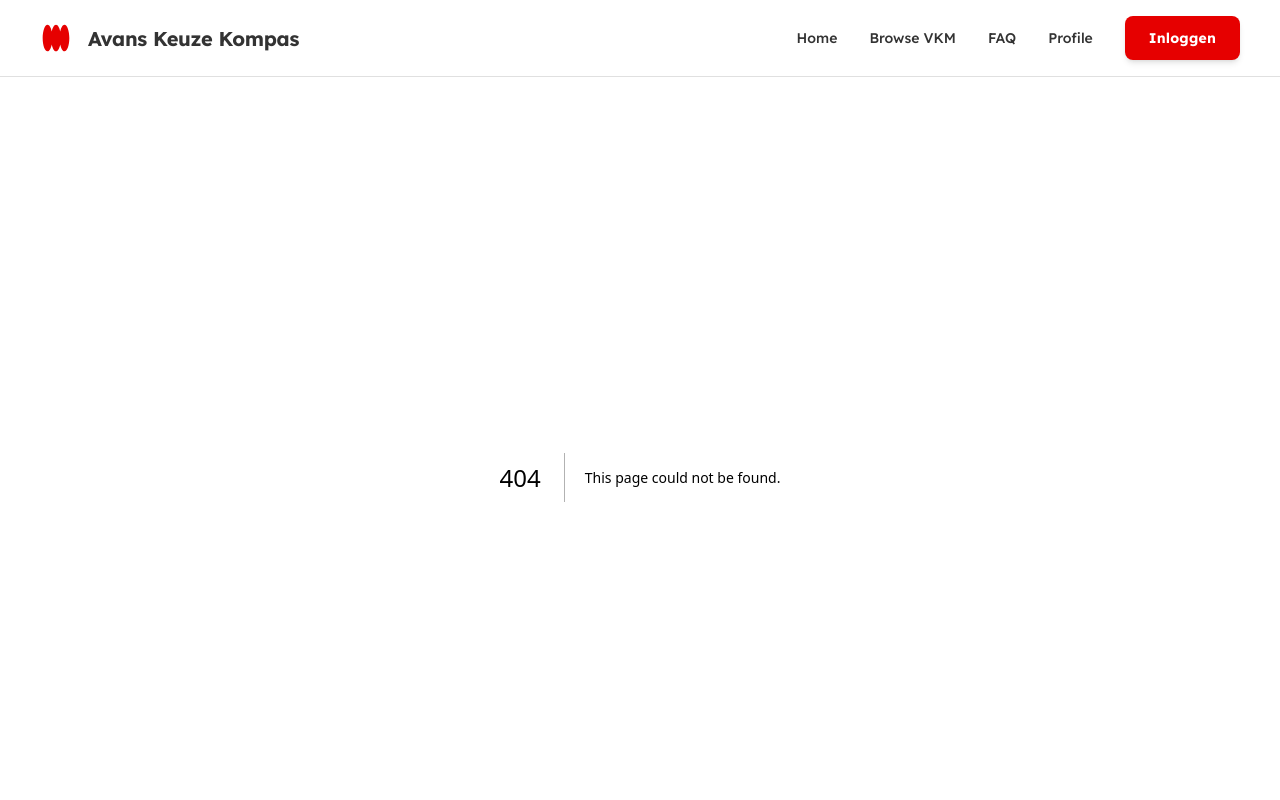
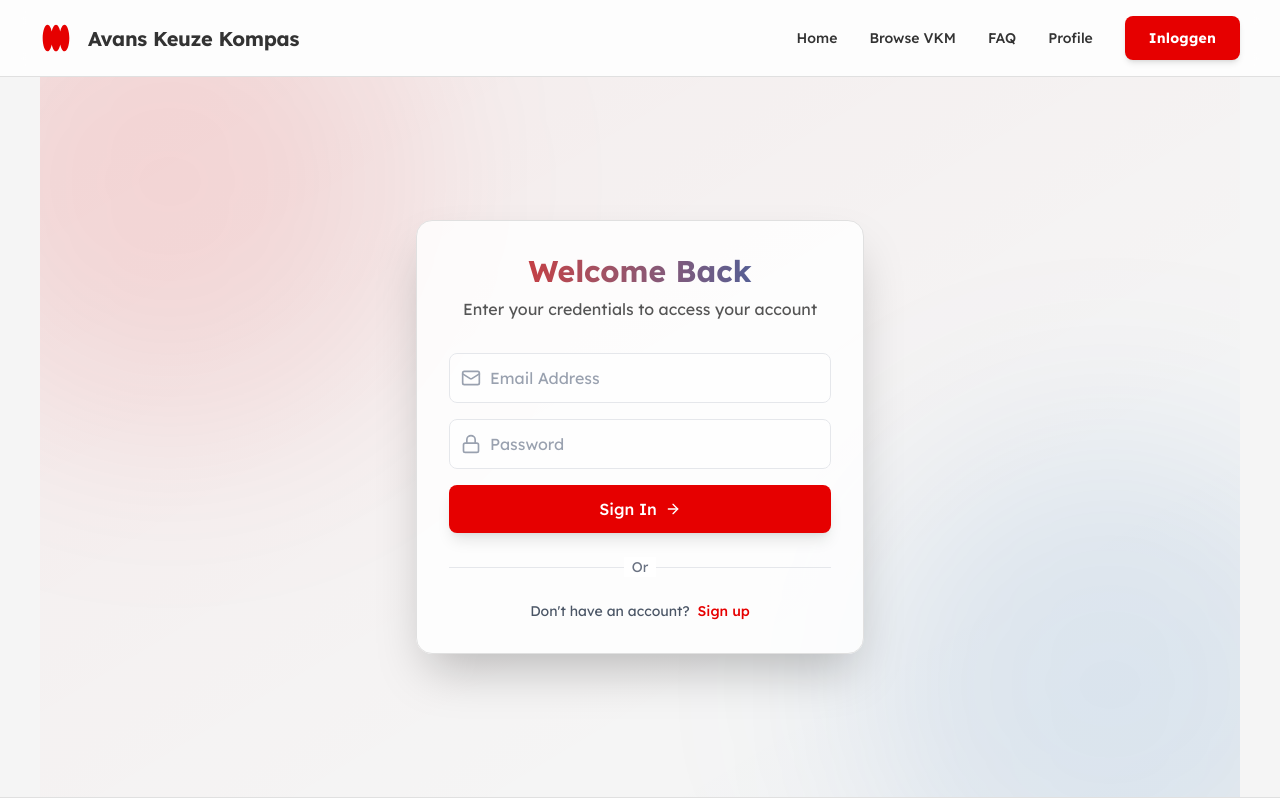
Before and after one commit to Yazan26/avanskieskompas_lu3, a Next.js app: page /login in a window 1280 px wide. Before the commit this address had no page. Shown: the top 800 px of the page. Built offline with nearby package versions, Linux system fonts and the light colour scheme.

Commit message:
feat: Implement user authentication with dedicated login/registration forms and a new navigation bar.

```diff
--- /dev/null
+++ b/src/app/login/page.tsx
@@ -0,0 +1,18 @@
+import AuthForm from "@/components/auth/AuthForm";
+
+export default function LoginPage() {
+  return (
+    <div className="min-h-[calc(100vh-80px)] w-full flex items-center justify-center p-4 relative overflow-hidden">
+      {/* Animated background gradient */}
+      <div className="pointer-events-none absolute inset-0 -z-10 bg-gradient-to-br from-[var(--color-primary)]/5 via-transparent to-[var(--color-accent)]/5 animate-gradient" />
+
+      {/* Abstract floating shapes */}
+      <div className="absolute top-[-20%] left-[-10%] w-[500px] h-[500px] bg-[var(--color-primary)]/10 rounded-full blur-[100px] animate-float" />
+      <div className="absolute bottom-[-20%] right-[-10%] w-[500px] h-[500px] bg-[var(--color-accent)]/10 rounded-full blur-[100px] animate-float delay-500" />
+
+      <main className="relative z-10 w-full max-w-md animate-scale-in">
+        <AuthForm />
+      </main>
+    </div>
+  );
+}
--- /dev/null
+++ b/src/components/auth/AuthForm.tsx
@@ -0,0 +1,208 @@
+"use client";
+
+import { useState } from "react";
+import { motion, AnimatePresence } from "framer-motion";
+import { User, Lock, Mail, ArrowRight, Loader2, AlertCircle } from "lucide-react";
+import clsx from "clsx";
+
+type AuthMode = "login" | "register";
+
+export default function AuthForm() {
+  const [mode, setMode] = useState<AuthMode>("login");
+  const [isLoading, setIsLoading] = useState(false);
+  const [error, setError] = useState<string | null>(null);
+  const [success, setSuccess] = useState<string | null>(null);
+
+  const [formData, setFormData] = useState({
+    email: "",
+    password: "",
+    name: "",
+  });
+
+  const toggleMode = () => {
+    setMode(mode === "login" ? "register" : "login");
+    setError(null);
+    setSuccess(null);
+  };
+
+  const handleChange = (e: React.ChangeEvent<HTMLInputElement>) => {
+    setFormData({ ...formData, [e.target.name]: e.target.value });
+  };
+
+  const handleSubmit = async (e: React.FormEvent) => {
+    e.preventDefault();
+    setIsLoading(true);
+    setError(null);
+    setSuccess(null);
+
+    const baseUrl = "http://localhost:3000/auth";
+    const endpoint = mode === "login" ? "/login" : "/register";
+    const url = `${baseUrl}${endpoint}`;
+
+    const body = mode === "login"
+      ? { email: formData.email, password: formData.password }
+      : { ...formData, role: "user" }; // Default role to user
+
+    try {
+      const response = await fetch(url, {
+        method: "POST",
+        headers: { "Content-Type": "application/json" },
+        body: JSON.stringify(body),
+      });
+
+      const data = await response.json();
+
+      if (!response.ok) {
+        throw new Error(data.message || data.error || "Authentication failed");
+      }
+
+      if (mode === "login") {
+        // Handle successful login (store token)
+        localStorage.setItem("token", data.token);
+        setSuccess("Login successful! Redirecting...");
+        // In a real app, you might redirect here using useRouter
+        // router.push('/dashboard');
+      } else {
+        setSuccess("Registration successful! Please log in.");
+        setTimeout(() => {
+          setMode("login");
+          setSuccess(null);
+          setFormData(prev => ({ ...prev, password: "" }));
+        }, 1500);
+      }
+    } catch (err: any) {
+      setError(err.message || "Something went wrong.");
+    } finally {
+      setIsLoading(false);
+    }
+  };
+
+  return (
+    <div className="w-full max-w-md p-8 rounded-2xl bg-[var(--color-card-light)]/80 dark:bg-[var(--color-card-dark)]/80 backdrop-blur-md shadow-2xl border border-[var(--color-border-light)] dark:border-[var(--color-border-dark)]">
+      <div className="text-center mb-8">
+        <h2 className="text-3xl font-bold bg-gradient-to-r from-[var(--color-primary)] to-[var(--color-accent)] bg-clip-text text-transparent">
+          {mode === "login" ? "Welcome Back" : "Create Account"}
+        </h2>
+        <p className="text-[var(--color-text-secondary-light)] dark:text-[var(--color-text-secondary-dark)] mt-2">
+          {mode === "login"
+            ? "Enter your credentials to access your account"
+            : "Sign up to get started"}
+        </p>
+      </div>
+
+      <form onSubmit={handleSubmit} className="space-y-4">
+        <AnimatePresence mode="popLayout">
+          {mode === "register" && (
+            <motion.div
+              initial={{ opacity: 0, height: 0 }}
+              animate={{ opacity: 1, height: "auto" }}
+              exit={{ opacity: 0, height: 0 }}
+              transition={{ duration: 0.3 }}
+            >
+              <div className="relative group">
+                <User className="absolute left-3 top-1/2 -translate-y-1/2 w-5 h-5 text-gray-400 group-focus-within:text-[var(--color-primary)] transition-colors" />
+                <input
+                  type="text"
+                  name="name"
+                  placeholder="Full Name"
+                  required={mode === "register"}
+                  value={formData.name}
+                  onChange={handleChange}
+                  className="w-full pl-10 pr-4 py-3 rounded-lg border border-gray-200 dark:border-gray-700 bg-white/50 dark:bg-black/50 focus:border-[var(--color-primary)] focus:ring-2 focus:ring-[var(--color-primary)]/20 outline-none transition-all placeholder:text-gray-400 dark:placeholder:text-gray-600 dark:text-white"
+                />
+              </div>
+            </motion.div>
+          )}
+        </AnimatePresence>
+
+        <div className="relative group">
+          <Mail className="absolute left-3 top-1/2 -translate-y-1/2 w-5 h-5 text-gray-400 group-focus-within:text-[var(--color-primary)] transition-colors" />
+          <input
+            type="email"
+            name="email"
+            placeholder="Email Address"
+            required
+            value={formData.email}
+            onChange={handleChange}
+            className="w-full pl-10 pr-4 py-3 rounded-lg border border-gray-200 dark:border-gray-700 bg-white/50 dark:bg-black/50 focus:border-[var(--color-primary)] focus:ring-2 focus:ring-[var(--color-primary)]/20 outline-none transition-all placeholder:text-gray-400 dark:placeholder:text-gray-600 dark:text-white"
+          />
+        </div>
+
+        <div className="relative group">
+          <Lock className="absolute left-3 top-1/2 -translate-y-1/2 w-5 h-5 text-gray-400 group-focus-within:text-[var(--color-primary)] transition-colors" />
+          <input
+            type="password"
+            name="password"
+            placeholder="Password"
+            required
+            value={formData.password}
+            onChange={handleChange}
+            className="w-full pl-10 pr-4 py-3 rounded-lg border border-gray-200 dark:border-gray-700 bg-white/50 dark:bg-black/50 focus:border-[var(--color-primary)] focus:ring-2 focus:ring-[var(--color-primary)]/20 outline-none transition-all placeholder:text-gray-400 dark:placeholder:text-gray-600 dark:text-white"
+          />
+        </div>
+
+        <AnimatePresence>
+          {error && (
+            <motion.div
+              initial={{ opacity: 0, y: -10 }}
+              animate={{ opacity: 1, y: 0 }}
+              exit={{ opacity: 0, y: -10 }}
+              className="flex items-center gap-2 p-3 text-sm text-red-500 bg-red-50 dark:bg-red-500/10 rounded-lg border border-red-100 dark:border-red-500/20"
+            >
+              <AlertCircle className="w-4 h-4" />
+              <span>{error}</span>
+            </motion.div>
+          )}
+          {success && (
+             <motion.div
+             initial={{ opacity: 0, y: -10 }}
+             animate={{ opacity: 1, y: 0 }}
+             exit={{ opacity: 0, y: -10 }}
+             className="flex items-center gap-2 p-3 text-sm text-green-500 bg-green-50 dark:bg-green-500/10 rounded-lg border border-green-100 dark:border-green-500/20"
+           >
+             <div className="w-2 h-2 rounded-full bg-green-500 animate-pulse" />
+             <span>{success}</span>
+           </motion.div>
+          )}
+        </AnimatePresence>
+
+        <button
+          type="submit"
+          disabled={isLoading}
+          className="w-full py-3 px-4 bg-[var(--color-primary)] hover:bg-red-700 text-white rounded-lg font-medium shadow-lg shadow-[var(--color-primary)]/20 hover:shadow-[var(--color-primary)]/40 transform hover:-translate-y-0.5 active:translate-y-0 transition-all flex items-center justify-center gap-2 disabled:opacity-70 disabled:cursor-not-allowed"
+        >
+          {isLoading ? (
+            <Loader2 className="w-5 h-5 animate-spin" />
+          ) : (
+            <>
+              {mode === "login" ? "Sign In" : "Create Account"}
+              <ArrowRight className="w-4 h-4" />
+            </>
+          )}
+        </button>
+
+        <div className="relative my-6">
+          <div className="absolute inset-0 flex items-center">
+            <div className="w-full border-t border-gray-200 dark:border-gray-700"></div>
+          </div>
+          <div className="relative flex justify-center text-sm">
+            <span className="px-2 bg-white dark:bg-[#1c2127] text-gray-500">Or</span>
+          </div>
+        </div>
+
+        <div className="text-center">
+          <p className="text-sm text-gray-600 dark:text-gray-400">
+            {mode === "login" ? "Don't have an account?" : "Already have an account?"}{" "}
+            <button
+              type="button"
+              onClick={toggleMode}
+              className="font-medium text-[var(--color-primary)] hover:underline ml-1"
+            >
+              {mode === "login" ? "Sign up" : "Log in"}
+            </button>
+          </p>
+        </div>
+      </form>
+    </div>
+  );
+}
--- a/src/components/layout/Navbar.tsx
+++ b/src/components/layout/Navbar.tsx
@@ -78,10 +78,10 @@ export default function Navbar() {
             );
           })}
         </nav>
-        <button className="group relative flex h-11 min-w-[100px] cursor-pointer items-center justify-center overflow-hidden rounded-lg bg-primary px-6 text-sm font-bold leading-normal tracking-[0.015em] text-white shadow-md transition-all duration-300 hover:scale-105 hover:shadow-xl hover:shadow-primary/50">
+        <Link href="/login" className="group relative flex h-11 min-w-[100px] cursor-pointer items-center justify-center overflow-hidden rounded-lg bg-primary px-6 text-sm font-bold leading-normal tracking-[0.015em] text-white shadow-md transition-all duration-300 hover:scale-105 hover:shadow-xl hover:shadow-primary/50">
           <span className="relative z-10 truncate">Inloggen</span>
           <div className="absolute inset-0 bg-gradient-to-r from-primary to-accent opacity-0 transition-opacity duration-300 group-hover:opacity-100" />
-        </button>
+        </Link>
       </div>
 
       {/* Mobile hamburger */}
@@ -126,9 +126,13 @@ export default function Navbar() {
               </Link>
             );
           })}
-          <button className="mt-3 flex h-12 w-full items-center justify-center rounded-lg bg-primary px-4 text-sm font-bold text-white shadow-md transition-all duration-300 hover:scale-105 hover:shadow-lg">
+          <Link
+            href="/login"
+            onClick={() => setOpen(false)}
+            className="mt-3 flex h-12 w-full items-center justify-center rounded-lg bg-primary px-4 text-sm font-bold text-white shadow-md transition-all duration-300 hover:scale-105 hover:shadow-lg"
+          >
             Inloggen
-          </button>
+          </Link>
         </nav>
       </div>
     </header>
```
Also changed, not shown: 1 other file (tests, documents, lock files or other folders).
